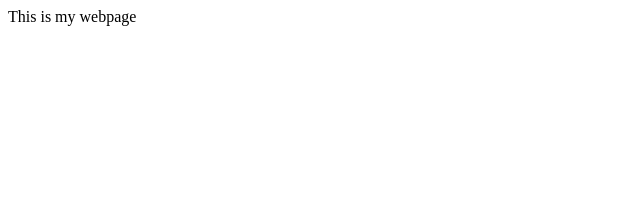
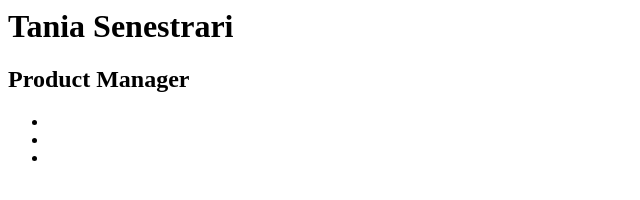
Before and after one commit to Tapaniapa/tapaniapa.github.io, a plain HTML site: page index.html in a window 1280 px wide. Shown: the whole page, without its empty margins (0-640 px from the left). Drawn offline with Linux system fonts and the light colour scheme.

Commit message:
Add structure

```diff
--- a/index.html
+++ b/index.html
@@ -1 +1,28 @@
-This is my webpage
+<head>
+	<title>Tania Senestrari</title>
+	<meta charset="utf-8" />
+	<link rel="stylesheet" href="stylesheet.css">
+</head>
+
+
+
+
+<body>
+
+	<div class="wrapper">
+		<a href=""<img class="avatar" src="avatar.JPG"/></a>
+		<h1>Tania Senestrari</h1>
+		<h2>Product Manager</h2>
+	</div>
+
+
+	<div class="Social-media">
+		<ul>
+			<li><a href='https://twitter.com/TaniaSenestrari' class='symbol' title='twitterbird'></a></li>
+			<li><a href='https://www.linkedin.com/in/taniasenestrari/' title='linkedin'></a></li>
+			<li><a href='https:https://medium.com/@tapaniapa' title='m'></a></li>
+		</ul>
+	</div>
+
+</body>
+</html>
```
